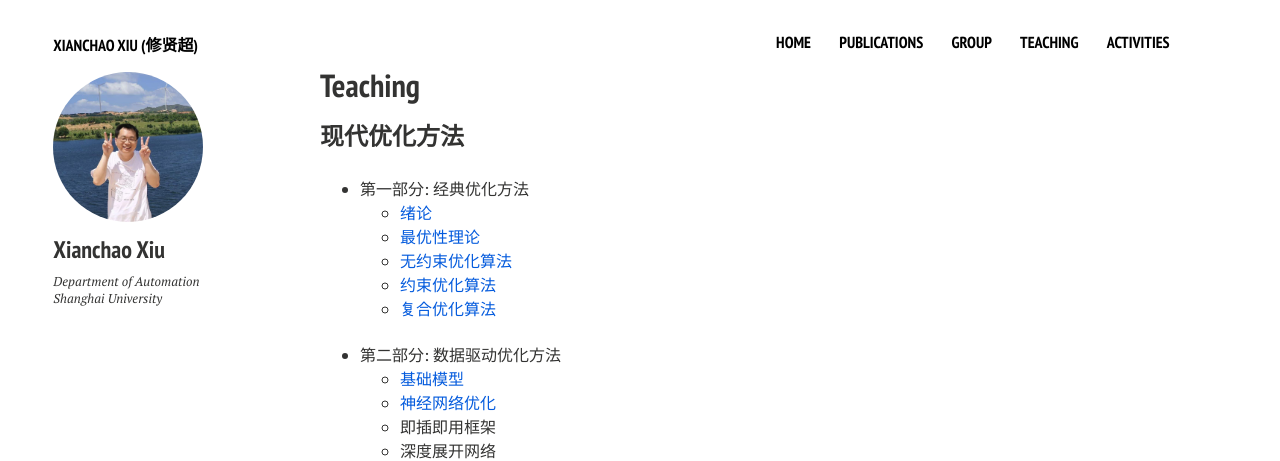
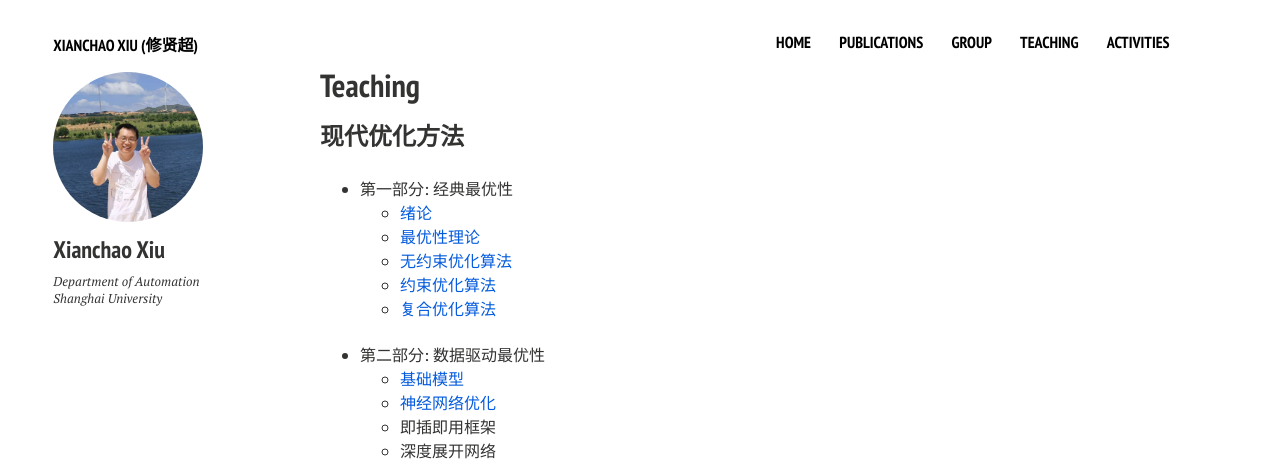
Before and after one commit to xianchaoxiu/xianchaoxiu.github.io, a Jekyll site: the page built from teaching/index.md, in a window 1280 px wide. Shown: the top 461 px of the page. Built offline with Jekyll 4.4.1, drawn with Linux system fonts in a browser that asks for light colours; nearby versions of some CDN libraries.

Commit message:
Update index.md

```diff
--- a/teaching/index.md
+++ b/teaching/index.md
@@ -11,7 +11,7 @@ share: false
 
 ### 现代优化方法
 
-- 第一部分: 经典优化方法  <br>
+- 第一部分: 经典最优性  <br>
   - <a href="../teaching/现代优化方法/绪论.pdf" class="textlink" target="_blank">绪论 </a> <br>
   - <a href="../teaching/现代优化方法/最优化理论.pdf" class="textlink" target="_blank">最优性理论 </a> <br>
   - <a href="../teaching/现代优化方法/无约束优化算法.pdf" class="textlink" target="_blank">无约束优化算法 </a> <br>
@@ -19,7 +19,7 @@ share: false
   - <a href="../teaching/现代优化方法/复合优化算法.pdf" class="textlink" target="_blank">复合优化算法 </a> <br><br>
 
 
-- 第二部分: 数据驱动优化方法 <br>
+- 第二部分: 数据驱动最优性 <br>
   - <a href="../teaching/现代优化方法/基础模型.pdf" class="textlink" target="_blank">基础模型 </a> <br>
   - <a href="../teaching/现代优化方法/神经网络优化.pdf" class="textlink" target="_blank">神经网络优化 </a> <br>
   - 即插即用框架 <br>
```
